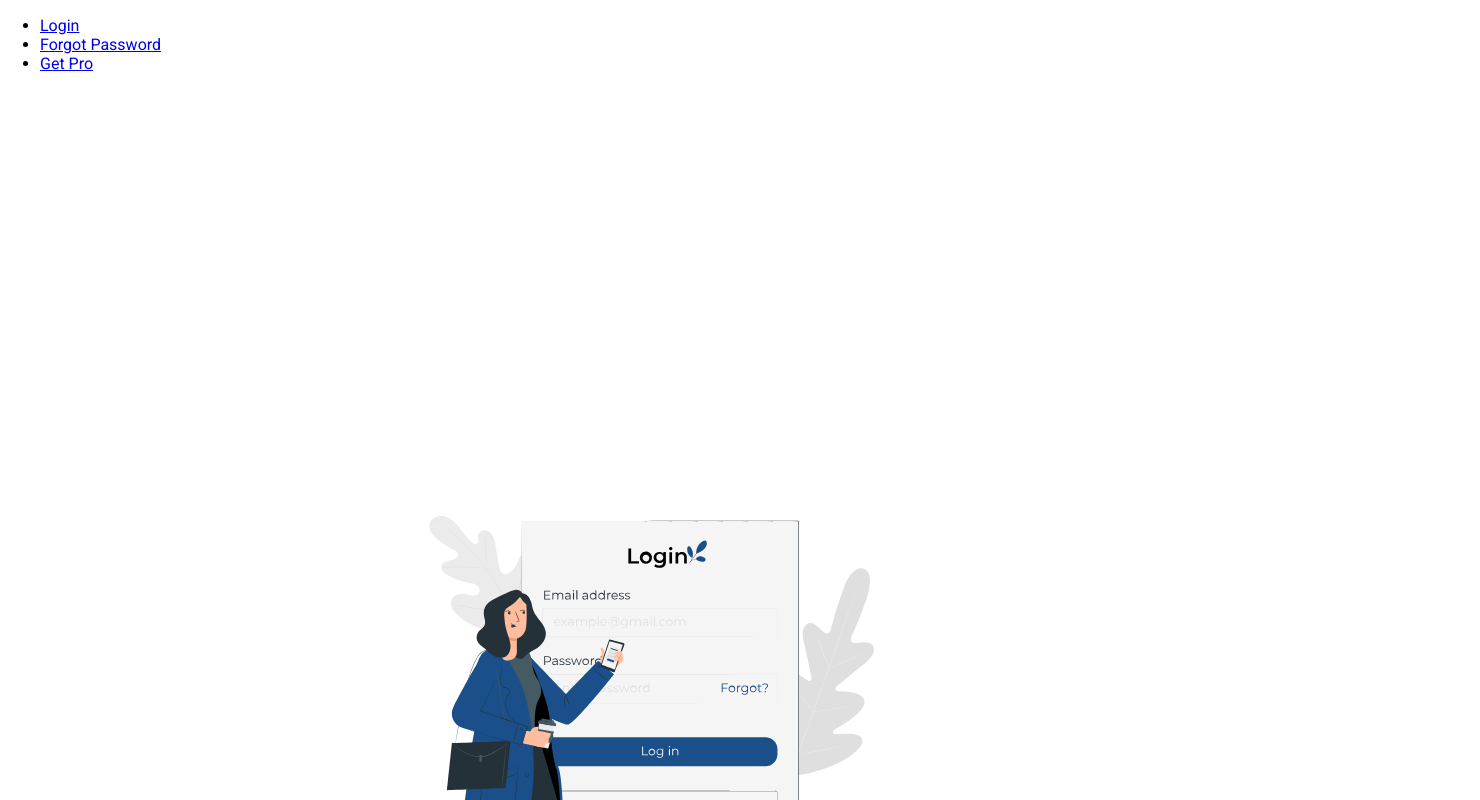
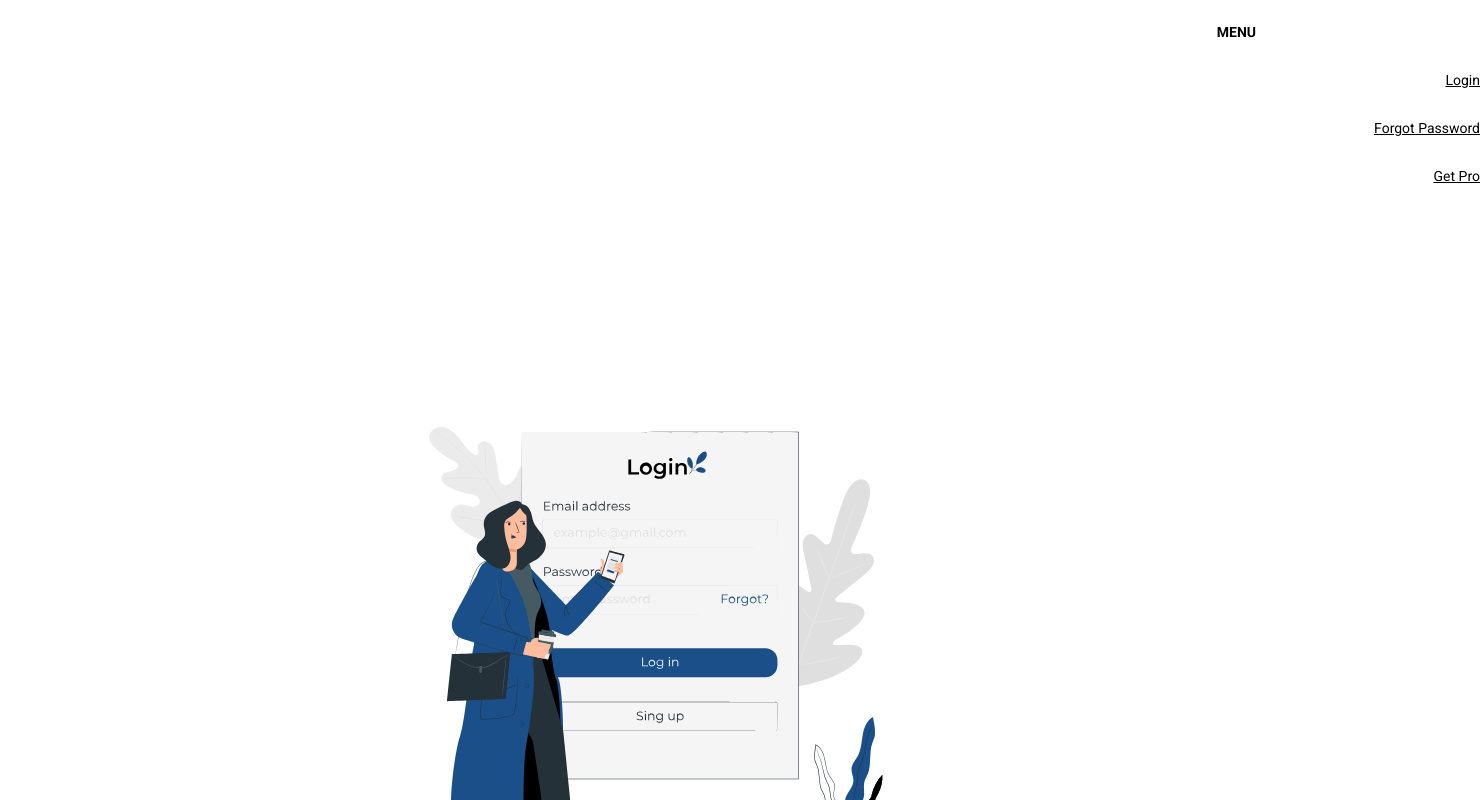
Before and after one commit to nebojsab/railsware-test, a React (Vite) app: page / in a window 1280 px wide. Shown: the top 800 px of the page, 1480 px wide, since content can reach past the window. Built offline with nearby package versions, Linux system fonts and the light colour scheme.

Commit message:
Login page and initial structural changes

```diff
--- a/src/App.jsx
+++ b/src/App.jsx
@@ -7,23 +7,183 @@ import ForgotPassword from "./pages/ForgotPassword";
 import { device } from "./helpers/breakpoints";
 import styled from "styled-components";
 
+const Header = styled.div``;
+
+const MenuToggler = styled.div`
+    position: fixed;
+    top: 24px;
+    right: 24px;
+    font-size: var(--p2);
+    font-weight: 600;
+    color: var(--black);
+    text-transform: uppercase;
+    cursor: pointer;
+    transition: ease-in-out 0.2s;
+
+    &.is-toggled {
+        text-decoration: line-through;
+        opacity: 0.5;
+        transition: ease-in-out 0.2s;
+    }
+`;
+
+const MenuListItem = styled.li`
+    color: var(--black);
+    font-size: var(--p2);
+    padding: 12px 0;
+    text-align: right;
+    width: 200px;
+
+    @media ${device.mobile} {
+        text-align: left;
+        width: 124px;
+    }
+
+    a {
+        position: relative;
+
+        &::after {
+            position: absolute;
+            content: "";
+            width: 0;
+            height: 1px;
+            background-color: var(--black);
+            bottom: -4px;
+            left: 0;
+        }
+    }
+
+    &:hover {
+        a::after {
+            width: 100%;
+            transition: width ease-in 0.3s;
+        }
+    }
+
+    &.login {
+        position: absolute;
+        top: 0;
+        right: -200px;
+        transition: ease-in-out 0.2s;
+
+        &.is-opened {
+            right: 24px;
+        }
+        @media ${device.mobile} {
+            top: -50px;
+
+            &.is-opened {
+                right: calc(100% - 148px);
+            }
+        }
+    }
+
+    &.pass {
+        position: absolute;
+        top: 48px;
+        right: -200px;
+        transition: ease-in-out 0.2s;
+        transition-delay: 0.2s;
+
+        &.is-opened {
+            right: 24px;
+        }
+        @media ${device.mobile} {
+            top: -50px;
+
+            &.is-opened {
+                right: calc(100% - 220px);
+            }
+        }
+    }
+
+    &.card {
+        position: absolute;
+        top: 96px;
+        right: -200px;
+        transition: ease-in-out 0.2s;
+        transition-delay: 0.4s;
+
+        &.is-opened {
+            right: 24px;
+        }
+        @media ${device.mobile} {
+            top: -50px;
+
+            &.is-opened {
+                right: calc(100% - 370px);
+            }
+        }
+    }
+
+    &:hover {
+        opacity: 0.7;
+    }
+
+    a {
+        color: var(--black);
+    }
+`;
+
+const MenuList = styled.ul`
+    position: absolute;
+    top: 60px;
+    right: 0;
+    list-style: none;
+    transition: ease-in-out 0.2s;
+
+    @media ${device.mobile} {
+        left: 0;
+        width: 100%;
+    }
+`;
+
 const App = () => {
+    const [isMenuOpen, setMenuOpen] = React.useState(false);
+    const toggle = () => setMenuOpen((e) => !e);
+
     return (
         <React.StrictMode>
             <div>
-                <header>
-                    <ul>
-                        <li>
-                            <Link to="/">Login</Link>
-                        </li>
-                        <li>
-                            <Link to="/forgot-password">Forgot Password</Link>
-                        </li>
-                        <li>
-                            <Link to="/payment">Get Pro</Link>
-                        </li>
-                    </ul>
-                </header>
+                <Header>
+                    <MenuToggler
+                        className={`menu__toggler ${
+                            isMenuOpen ? "is-toggled" : ""
+                        }`}
+                        onClick={toggle}
+                    >
+                        menu
+                    </MenuToggler>
+                    <MenuList>
+                        <MenuListItem
+                            className={`menu__list login ${
+                                isMenuOpen ? "is-opened" : ""
+                            }`}
+                        >
+                            <Link onClick={toggle} to="/">
+                                Login
+                            </Link>
+                        </MenuListItem>
+                        <MenuListItem
+                            className={`menu__list pass ${
+                                isMenuOpen ? "is-opened" : ""
+                            }`}
+                        >
+                            <Link onClick={toggle} to="/forgot-password">
+                                Forgot Password
+                            </Link>
+                        </MenuListItem>
+                        <MenuListItem
+                            className={`menu__list card ${
+                                isMenuOpen ? "is-opened" : ""
+                            }`}
+                        >
+                            <Link onClick={toggle} to="/payment">
+                                Get Pro
+                            </Link>
+                        </MenuListItem>
+                    </MenuList>
+                </Header>
                 <Router>
                     <Login path="/" />
                     <ForgotPassword path="/forgot-password" />
```
